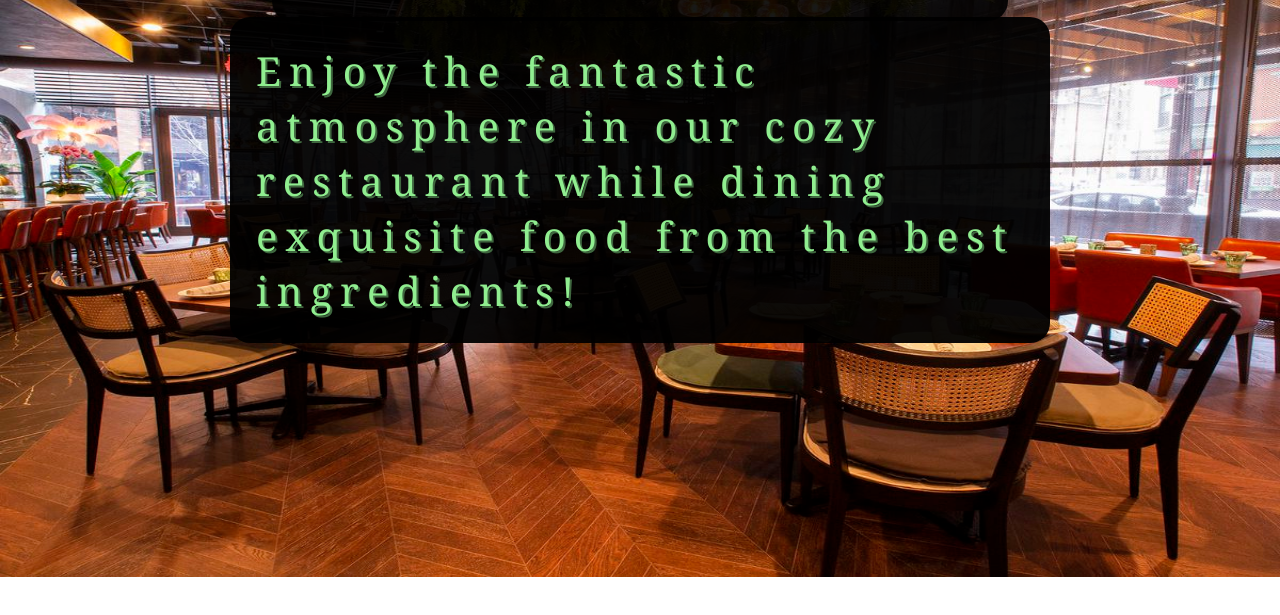
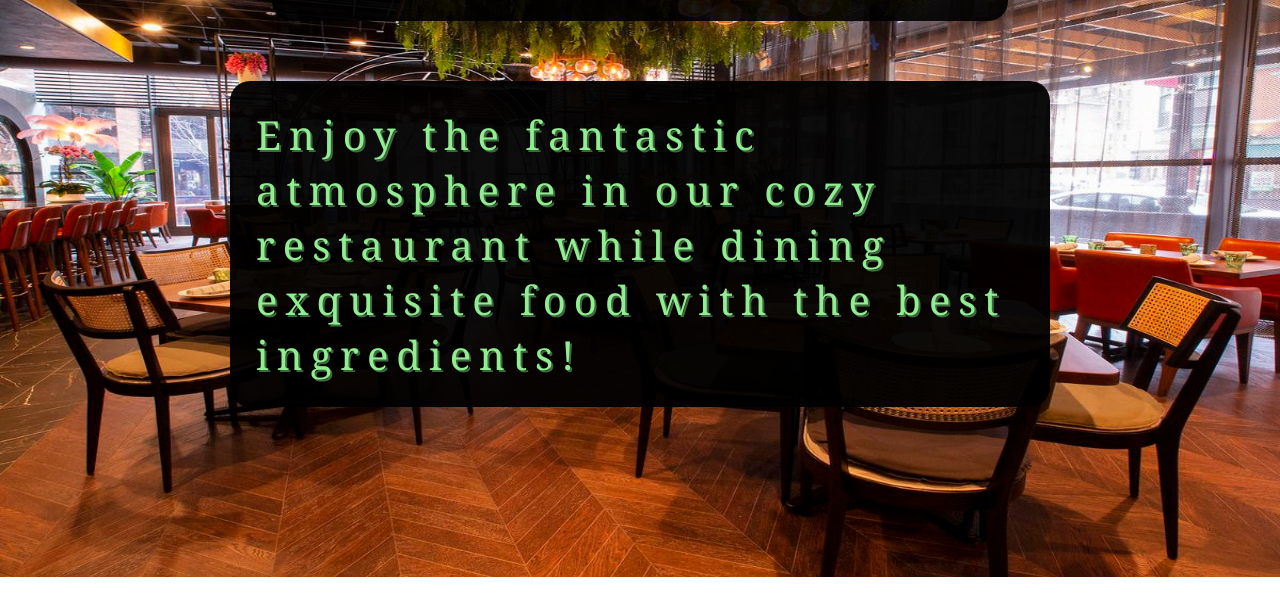
Before and after one commit to biandresen/RestaurantPage, a website built with webpack: page src/index.html in a window 1280 px wide. Shown: the part 223-838 px from the top of the page. Built offline with nearby package versions, Linux system fonts and the light colour scheme.

Commit message:
refactor

```diff
--- a/src/homepage.js
+++ b/src/homepage.js
@@ -18,7 +18,7 @@ export function homepageTab() {
 
   const paragraphText = document.createElement("p");
   paragraphText.textContent =
-    "Enjoy the fantastic atmosphere in our cozy restaurant while dining exquisite food from the best ingredients!";
+    "Enjoy the fantastic atmosphere in our cozy restaurant while dining exquisite food with the best ingredients!";
   paragraphText.classList.add("home-page-text");
   content.appendChild(paragraphText);
 }
--- a/src/style.css
+++ b/src/style.css
@@ -74,7 +74,7 @@ p {
   background-color: rgba(0, 0, 0, 0.95);
   border-radius: 20px;
   justify-self: center;
-  top: 25vh;
+  top: 33vh;
   text-shadow: 2px 2px rgb(63, 103, 63);
 }
 
```
